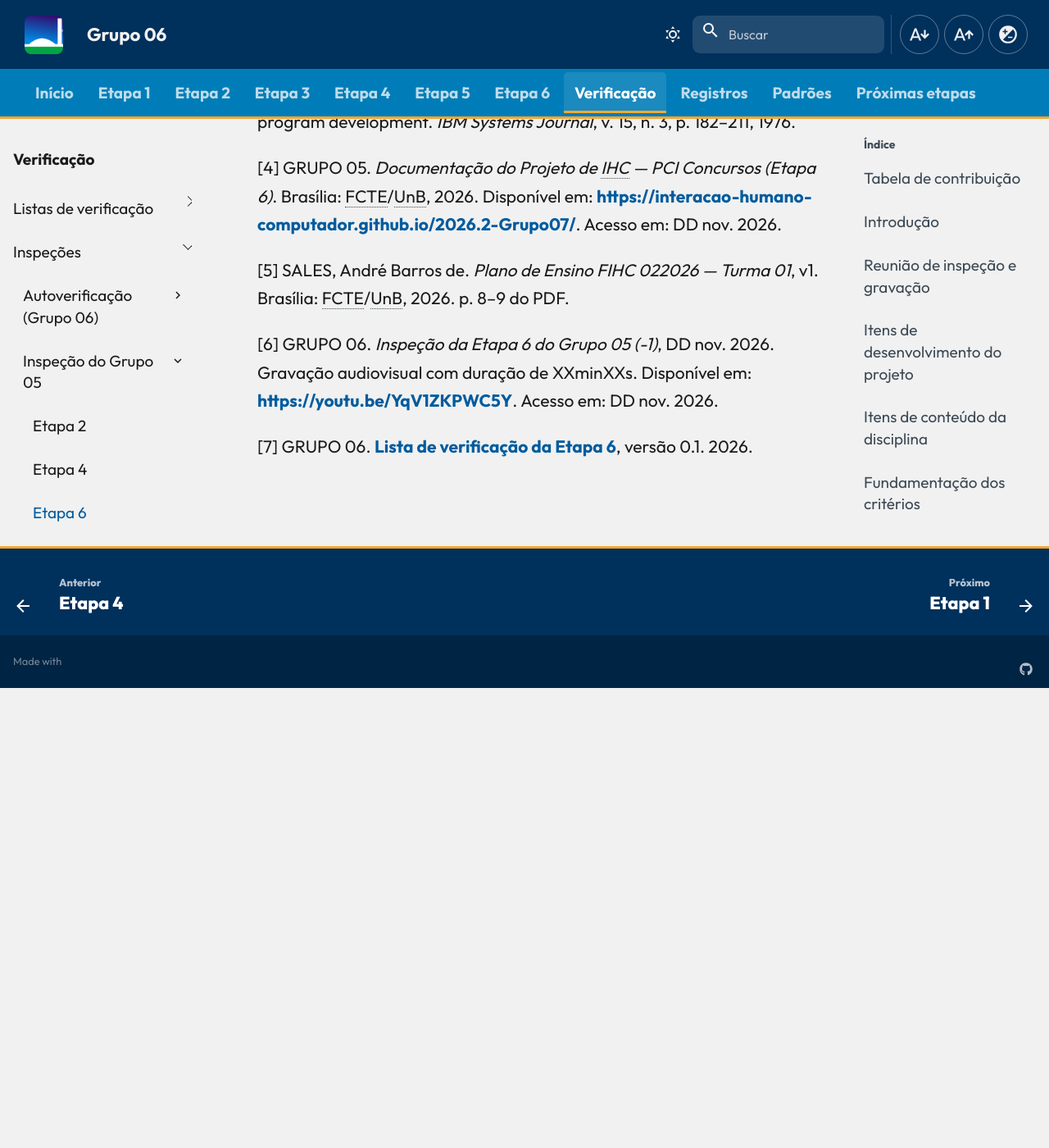
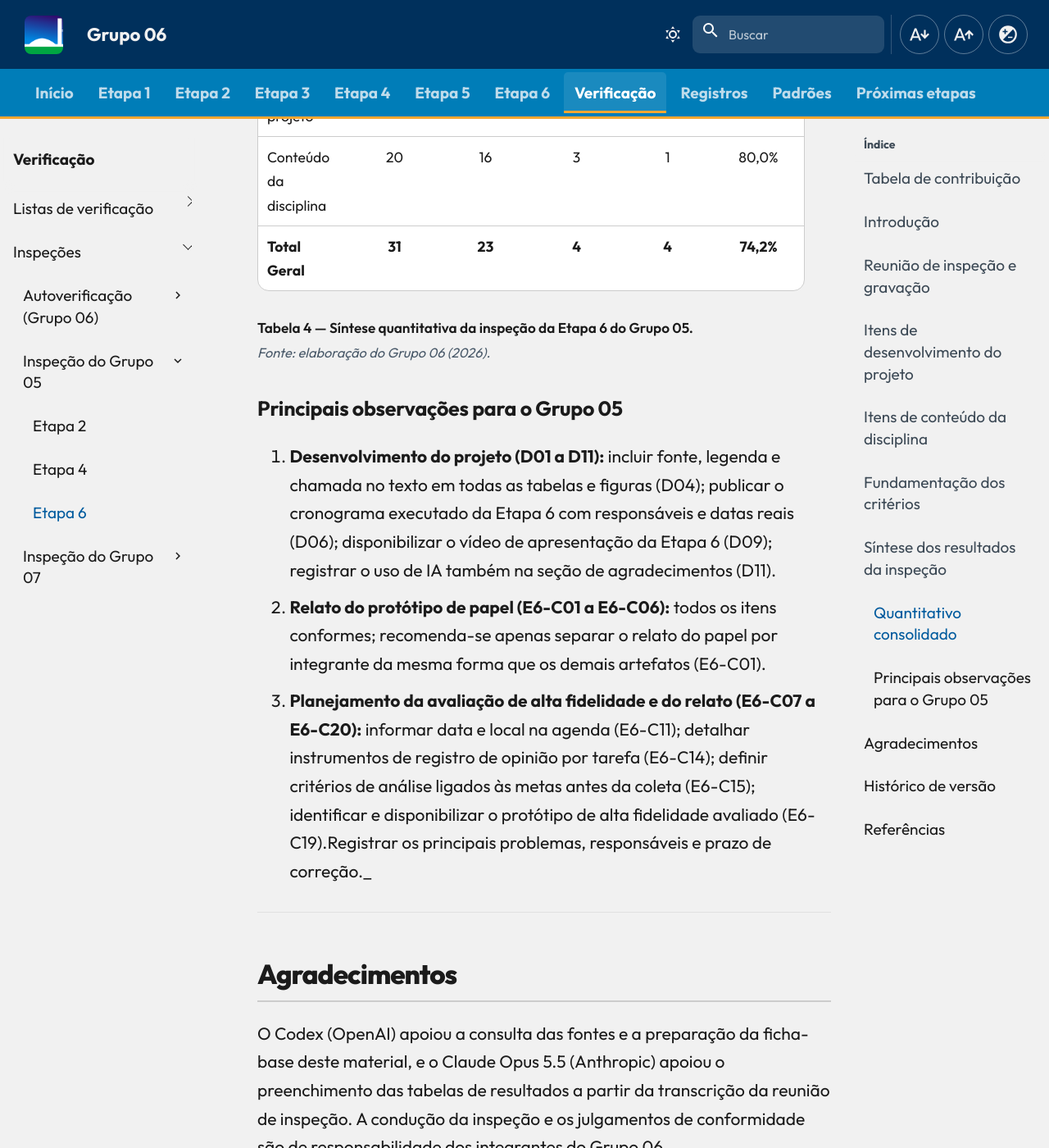
Before and after one commit to Interacao-Humano-Computador/2026.2-Grupo06, an MkDocs documentation site: the page built from docs/verificacao/grupo-05/etapa-6/lista-verificacao.md, in a window 1280 px wide and 1400 px high, scrolled down 14253 px. Shown: the whole window at 82% size. Built offline with MkDocs 1.6.1 and Material for MkDocs 9.7.7, drawn with Linux system fonts in a browser that asks for light colours; comment, search, counter and statistics services are not loaded; before the commit the page ends 15092 px from its top, so only the background shows below that; some of the changed text lies outside the part shown.

Commit message:
docs: preenche inspeção da etapa 6 do grupo 05

```diff
--- a/docs/verificacao/grupo-05/etapa-6/lista-verificacao.md
+++ b/docs/verificacao/grupo-05/etapa-6/lista-verificacao.md
@@ -1,20 +1,22 @@
-<span class="owner">Responsável: Heitor Pinheiro Gonçalves das Chagas, Israel Soares de Paiva, Luís Henrique Luna de Arruda e Caio Breno — Inspeção da Etapa 6 (Grupo 07) · Autor dos itens de conteúdo: Caio Breno de Souza Bezerra</span>
+<span class="owner">Responsável: Heitor Pinheiro Gonçalves das Chagas, Israel Soares de Paiva, Luís Henrique Luna de Arruda e Caio Breno — Inspeção da Etapa 6 (Grupo 05) · Autor dos itens de conteúdo: Caio Breno de Souza Bezerra</span>
 
 # Lista de verificação — Etapa 6 (Grupo 05)
 
 ## Tabela de contribuição
 
-A Tabela 1 registra as atividades e responsabilidades na condução e documentação da inspeção da Etapa 6 do Grupo 07.
+A Tabela 1 registra as atividades e responsabilidades na condução e documentação da inspeção da Etapa 6 do Grupo 05.
 
 | Integrante / ferramenta | Contribuição | Artefato / atividade |
 | --- | --- | --- |
 | [Heitor Pinheiro Gonçalves das Chagas](https://github.com/Heitorovski01) | Condução da reunião de inspeção, gravação do vídeo e consolidação deste artefato | [Reunião de inspeção](#reuniao-de-inspecao-e-gravacao), [Desenvolvimento](#itens-de-desenvolvimento-do-projeto) e [Conteúdo](#itens-de-conteudo-da-disciplina) |
-| [Israel Soares de Paiva](https://github.com/IsraelSoares-25) | Participação na inspeção, conferência dos artefatos do Grupo 07 e verificação dos critérios | [Reunião de inspeção](#reuniao-de-inspecao-e-gravacao), [Desenvolvimento](#itens-de-desenvolvimento-do-projeto) e [Conteúdo](#itens-de-conteudo-da-disciplina) |
+| [Israel Soares de Paiva](https://github.com/IsraelSoares-25) | Participação na inspeção, conferência dos artefatos do Grupo 05 e verificação dos critérios | [Reunião de inspeção](#reuniao-de-inspecao-e-gravacao), [Desenvolvimento](#itens-de-desenvolvimento-do-projeto) e [Conteúdo](#itens-de-conteudo-da-disciplina) |
 | [Caio Breno de Souza Bezerra](https://github.com/CaioBezerra-Dev) | Elaboração da lista base de critérios de conteúdo e preparação das tabelas de inspeção da Etapa 6 | [Lista da Etapa 6](../../listas/etapa-6.md) e [Fundamentação](#fundamentacao-dos-criterios) |
 | [Bruno Ferreira Dornelas](https://github.com/brunnf) | Revisão técnica dos registros consolidados | [Histórico de versão](#historico-de-versao) |
+| [Luis Henrique Arruda Luna](https://github.com/Donnk61) | Gravação e transcrição da reunião de inspeção e preenchimento das tabelas de resultados | [Reunião de inspeção](#reuniao-de-inspecao-e-gravacao) e [Síntese](#sintese-dos-resultados-da-inspecao) |
 | Codex (OpenAI) | Apoio à consulta bibliográfica, redação, telas e organização da ficha-base | [Agradecimentos](#agradecimentos) |
+| Claude Opus 5.5 (Anthropic) | Apoio no preenchimento das tabelas a partir da transcrição da reunião | [Agradecimentos](#agradecimentos) |
 
-<p class="caption">Tabela 1 — Contribuições na inspeção da Etapa 6 do Grupo 07.</p>
+<p class="caption">Tabela 1 — Contribuições na inspeção da Etapa 6 do Grupo 05.</p>
 <p class="source">Fonte: elaboração do Grupo 06 (2026).</p>
 
 ## Introdução
@@ -25,7 +27,7 @@
 2. O **planejamento da avaliação de alta fidelidade** (teste de usabilidade) e o **planejamento do relato de seus resultados**;
 3. Os registros de cronograma, atas, gravações e vídeo de apresentação da etapa.
 
-A avaliação segue o método de inspeção formal de Fagan (1976) [3], aplicando a [Lista de verificação da Etapa 6](../../listas/etapa-6.md) estruturada com base nos **11 critérios gerais de desenvolvimento** definidos no plano de ensino por Sales (2026) [5] e nos **20 critérios específicos de conteúdo** fundamentados em Barbosa e Silva (2010) [1]. Para cada item são registrados a resposta (**Sim**, **Incompleto** ou **Não**), a versão, data e hora da avaliação e as observações verificadas na sessão gravada [6] e no repositório do Grupo 07 [4].
+A avaliação segue o método de inspeção formal de Fagan (1976) [3], aplicando a [Lista de verificação da Etapa 6](../../listas/etapa-6.md) estruturada com base nos **11 critérios gerais de desenvolvimento** definidos no plano de ensino por Sales (2026) [5] e nos **20 critérios específicos de conteúdo** fundamentados em Barbosa e Silva (2010) [1]. Para cada item são registrados a resposta (**Sim**, **Incompleto** ou **Não**), a versão, data e hora da avaliação e as observações verificadas na sessão gravada [6] e no repositório do Grupo 05 [4].
 
 ## Reunião de inspeção e gravação
 
@@ -45,7 +47,7 @@
         loading="lazy"
         style="position: absolute; top: 0; left: 0; width: 100%; height: 100%; border: 0;"
         src="https://www.youtube-nocookie.com/embed/YqV1ZKPWC5Y"
-        title="Inspeção da Etapa 6 do Grupo 07"
+        title="Inspeção da Etapa 6 do Grupo 05"
         allow="accelerometer; autoplay; clipboard-write; encrypted-media; gyroscope; picture-in-picture; web-share"
         referrerpolicy="strict-origin-when-cross-origin"
         allowfullscreen>
@@ -60,58 +62,58 @@
 
 | ID | Questão: O GitHub Pages possui… | Resposta | Versão, data e hora da avaliação | Observação / Evidência registrada na inspeção |
 | :---: | --- | :---: | :---: | --- |
-| [D01](../../listas/etapa-6.md#d01) | O histórico de versão está padronizado? | | | |
-| [D02](../../listas/etapa-6.md#d02) | Os autores e revisores estão identificados, com revisão efetivamente registrada? | | | |
-| [D03](../../listas/etapa-6.md#d03) | Há referências bibliográficas em todos os artefatos? | | | |
-| [D04](../../listas/etapa-6.md#d04) | As tabelas e figuras têm número, legenda, fonte e chamada no texto? | | | |
-| [D05](../../listas/etapa-6.md#d05) | Os artefatos têm introdução que esclarece objetivo e escopo? | | | |
-| [D06](../../listas/etapa-6.md#d06) | O cronograma executado registra quem fez cada atividade e suas datas reais? | | | |
-| [D07](../../listas/etapa-6.md#d07) | Há atas das reuniões da etapa, com data, horários, pessoas e decisões? | | | |
-| [D08](../../listas/etapa-6.md#d08) | As gravações das reuniões e inspeções realizadas estão acessíveis e autorizadas? | | | |
-| [D09](../../listas/etapa-6.md#d09) | O vídeo da apresentação da Etapa 6 está acessível na categoria prevista pelo grupo? | | | |
-| [D10](../../listas/etapa-6.md#d10) | A contribuição aparece no início de cada artefato e corresponde a quem atuou nele? | | | |
-| [D11](../../listas/etapa-6.md#d11) | O uso de IA está identificado na contribuição e nos agradecimentos? | | | |
+| [D01](../../listas/etapa-6.md#d01) | O histórico de versão está padronizado? | Sim | v1.0 · 04/11/2026 · vídeo 01:21 | O histórico de versão foi incorporado à tabela de contribuição, com descrição, autor, revisor e declaração de uso de IA; estrutura não usual, mas completa e uniforme. |
+| [D02](../../listas/etapa-6.md#d02) | Os autores e revisores estão identificados, com revisão efetivamente registrada? | Sim | v1.0 · 04/11/2026 · vídeo 01:37 | Autores e revisores identificados em cada artefato, com revisão efetivamente registrada. |
+| [D03](../../listas/etapa-6.md#d03) | Há referências bibliográficas em todos os artefatos? | Sim | v1.0 · 04/11/2026 · vídeo 01:55 | Referências bibliográficas presentes nos artefatos. |
+| [D04](../../listas/etapa-6.md#d04) | As tabelas e figuras têm número, legenda, fonte e chamada no texto? | Não | v1.0 · 04/11/2026 · vídeo 02:35 | Tabelas e figuras sem fonte, sem legenda e sem chamada no texto. |
+| [D05](../../listas/etapa-6.md#d05) | Os artefatos têm introdução que esclarece objetivo e escopo? | Sim | v1.0 · 04/11/2026 · vídeo 02:48 | Os artefatos apresentam introdução e objetivos. |
+| [D06](../../listas/etapa-6.md#d06) | O cronograma executado registra quem fez cada atividade e suas datas reais? | Não | v1.0 · 04/11/2026 · vídeo 03:35 | Há apenas o cronograma planejado; o cronograma executado da Entrega 6 está ausente. |
+| [D07](../../listas/etapa-6.md#d07) | Há atas das reuniões da etapa, com data, horários, pessoas e decisões? | Sim | v1.0 · 04/11/2026 · vídeo 03:56 | Atas com data, revisor, objetivo e decisões da reunião. |
+| [D08](../../listas/etapa-6.md#d08) | As gravações das reuniões e inspeções realizadas estão acessíveis e autorizadas? | Sim | v1.0 · 04/11/2026 · vídeo 04:18 | Links das gravações das reuniões e inspeções disponíveis. |
+| [D09](../../listas/etapa-6.md#d09) | O vídeo da apresentação da Etapa 6 está acessível na categoria prevista pelo grupo? | Não | v1.0 · 04/11/2026 · vídeo 04:41 | Somente as gravações da Etapa 5 foram localizadas; não há vídeo da apresentação da Etapa 6. |
+| [D10](../../listas/etapa-6.md#d10) | A contribuição aparece no início de cada artefato e corresponde a quem atuou nele? | Sim | v1.0 · 04/11/2026 · vídeo 05:01 | Contribuição presente no início dos artefatos, correspondente a quem atuou neles. |
+| [D11](../../listas/etapa-6.md#d11) | O uso de IA está identificado na contribuição e nos agradecimentos? | Incompleto | v1.0 · 04/11/2026 · vídeo 05:27 | O uso de IA está declarado no histórico/tabela de contribuição, mas a seção de agradecimentos não o registra. |
 
-<p class="caption">Tabela 2 — Resultados da verificação dos critérios de desenvolvimento do projeto (Grupo 07).</p>
+<p class="caption">Tabela 2 — Resultados da verificação dos critérios de desenvolvimento do projeto (Grupo 05).</p>
 <p class="source">Fonte: critérios de Sales (2026); respostas consolidadas a partir da reunião de inspeção do Grupo 06 [6].</p>
 
 ---
 
 ## Itens de conteúdo da disciplina
 
-A Tabela 3 apresenta a avaliação dos **20 critérios específicos de conteúdo** elaborados na [Lista de verificação da Etapa 6](../../listas/etapa-6.md) (autor dos itens: **Caio Breno de Souza Bezerra**), aplicados aos artefatos da Etapa 6 do Grupo 07 [4, 6].
+A Tabela 3 apresenta a avaliação dos **20 critérios específicos de conteúdo** elaborados na [Lista de verificação da Etapa 6](../../listas/etapa-6.md) (autor dos itens: **Caio Breno de Souza Bezerra**), aplicados aos artefatos da Etapa 6 do Grupo 05 [4, 6].
 
 | ID | Item de verificação (Conteúdo) | Resposta | Versão, data e hora da avaliação | Observação / Evidência registrada na inspeção |
 | :---: | --- | :---: | :---: | --- |
-| [E6-C01](../../listas/etapa-6.md#e6-c01) | Os três artefatos da Etapa 6 estão disponíveis por integrante e funcionalidade? | | | |
-| [E6-C02](../../listas/etapa-6.md#e6-c02) | O relato do papel explicita objetivos, método, quantidade e perfil das pessoas e tarefas executadas? | | | |
-| [E6-C03](../../listas/etapa-6.md#e6-c03) | As ações, dificuldades, erros e opiniões do participante têm evidência localizável? | | | |
-| [E6-C04](../../listas/etapa-6.md#e6-c04) | Os problemas corrigidos no papel indicam local, fator afetado, justificativa, correção e recorrência? | | | |
-| [E6-C05](../../listas/etapa-6.md#e6-c05) | Os problemas pendentes indicam local, fator, descrição, justificativa, prioridade e sugestão? | | | |
-| [E6-C06](../../listas/etapa-6.md#e6-c06) | As conclusões do papel respondem às perguntas e mostram o destino de cada decisão de reprojeto? | | | |
-| [E6-C07](../../listas/etapa-6.md#e6-c07) | O planejamento de alta fidelidade cobre as seis atividades do DECIDE? | | | |
-| [E6-C08](../../listas/etapa-6.md#e6-c08) | A escolha do teste de usabilidade está explicada e ligada aos objetivos? | | | |
-| [E6-C09](../../listas/etapa-6.md#e6-c09) | O perfil, recrutamento, quantidade de participantes e sua justificativa estão definidos? | | | |
-| [E6-C10](../../listas/etapa-6.md#e6-c10) | Os enunciados, dados, estados iniciais e critérios de conclusão das tarefas estão prontos? | | | |
-| [E6-C11](../../listas/etapa-6.md#e6-c11) | A agenda informa data, horário, local, duração, equipe, equipamentos e orçamento? | | | |
-| [E6-C12](../../listas/etapa-6.md#e6-c12) | O piloto tem definição, pessoa distinta, data anterior à coleta e registro separado? | | | |
-| [E6-C13](../../listas/etapa-6.md#e6-c13) | O consentimento cobre participação, gravação, disponibilização, privacidade e desistência? | | | |
-| [E6-C14](../../listas/etapa-6.md#e6-c14) | Os instrumentos permitem registrar desempenho e opinião por tarefa? | | | |
-| [E6-C15](../../listas/etapa-6.md#e6-c15) | As medidas e os critérios de análise são definidos antes da coleta e ligados às metas? | | | |
-| [E6-C16](../../listas/etapa-6.md#e6-c16) | O planejamento do relato contempla objetivos, método, pessoas, tarefas, medições e problemas? | | | |
-| [E6-C17](../../listas/etapa-6.md#e6-c17) | Há regra para interpretar evidências, priorizar correções e controlar versões e retestes? | | | |
-| [E6-C18](../../listas/etapa-6.md#e6-c18) | Os limites da amostra, do material e do procedimento estão explícitos nas conclusões? | | | |
-| [E6-C19](../../listas/etapa-6.md#e6-c19) | O protótipo e os materiais avaliados estão identificados e acessíveis na versão do teste? | | | |
-| [E6-C20](../../listas/etapa-6.md#e6-c20) | Cada item de conteúdo tem pergunta, autor, referência e imagem legível da fonte? | | | |
+| [E6-C01](../../listas/etapa-6.md#e6-c01) | Os três artefatos da Etapa 6 estão disponíveis por integrante e funcionalidade? | Sim | v1.0 · 04/11/2026 · vídeo 06:33 | Os três artefatos estão disponíveis; o relato do papel está nas páginas individuais, sem a mesma separação dos demais. |
+| [E6-C02](../../listas/etapa-6.md#e6-c02) | O relato do papel explicita objetivos, método, quantidade e perfil das pessoas e tarefas executadas? | Sim | v1.0 · 04/11/2026 · vídeo 07:13 | Relato do papel explicita objetivo, método, participantes e tarefas executadas. |
+| [E6-C03](../../listas/etapa-6.md#e6-c03) | As ações, dificuldades, erros e opiniões do participante têm evidência localizável? | Sim | v1.0 · 04/11/2026 · vídeo 08:42 | Ações, dificuldades e opiniões registradas com evidência (caracterização da participação, resultado por tarefa, entrevista pós-teste e síntese narrativa). |
+| [E6-C04](../../listas/etapa-6.md#e6-c04) | Os problemas corrigidos no papel indicam local, fator afetado, justificativa, correção e recorrência? | Sim | v1.0 · 04/11/2026 · vídeo 09:32 | A tabela de problemas e pontos positivos indica local, fator afetado, justificativa, correção/recomendação e impacto. |
+| [E6-C05](../../listas/etapa-6.md#e6-c05) | Os problemas pendentes indicam local, fator, descrição, justificativa, prioridade e sugestão? | Sim | v1.0 · 04/11/2026 · vídeo 10:30 | Problemas pendentes com local, fator, descrição, justificativa (evidência) e prioridade na Seção 5.1. |
+| [E6-C06](../../listas/etapa-6.md#e6-c06) | As conclusões do papel respondem às perguntas e mostram o destino de cada decisão de reprojeto? | Sim | v1.0 · 04/11/2026 · vídeo 10:53 | As conclusões respondem às perguntas e indicam o destino das decisões de reprojeto. |
+| [E6-C07](../../listas/etapa-6.md#e6-c07) | O planejamento de alta fidelidade cobre as seis atividades do DECIDE? | Sim | v1.0 · 04/11/2026 · vídeo 11:16 | Planejamento cobre as seis atividades do DECIDE (objetivos, perguntas, método, roteiro de tarefas, medidas e registros). |
+| [E6-C08](../../listas/etapa-6.md#e6-c08) | A escolha do teste de usabilidade está explicada e ligada aos objetivos? | Sim | v1.0 · 04/11/2026 · vídeo 11:37 | Escolha do teste de usabilidade explicada e ligada aos objetivos. |
+| [E6-C09](../../listas/etapa-6.md#e6-c09) | O perfil, recrutamento, quantidade de participantes e sua justificativa estão definidos? | Sim | v1.0 · 04/11/2026 · vídeo 12:08 | Perfil, recrutamento, preparação, condutor e quantidade de participantes definidos. |
+| [E6-C10](../../listas/etapa-6.md#e6-c10) | Os enunciados, dados, estados iniciais e critérios de conclusão das tarefas estão prontos? | Sim | v1.0 · 04/11/2026 · vídeo 12:47 | Enunciados, estados iniciais e critérios de conclusão das tarefas definidos. |
+| [E6-C11](../../listas/etapa-6.md#e6-c11) | A agenda informa data, horário, local, duração, equipe, equipamentos e orçamento? | Incompleto | v1.0 · 04/11/2026 · vídeo 13:48 | A agenda (Seção 6.1) informa duração, equipe/observador e custo-benefício, mas não apresenta data nem local. |
+| [E6-C12](../../listas/etapa-6.md#e6-c12) | O piloto tem definição, pessoa distinta, data anterior à coleta e registro separado? | Sim | v1.0 · 04/11/2026 · vídeo 14:14 | Há preparação e execução do teste piloto registradas. |
+| [E6-C13](../../listas/etapa-6.md#e6-c13) | O consentimento cobre participação, gravação, disponibilização, privacidade e desistência? | Sim | v1.0 · 04/11/2026 · vídeo 15:31 | Termo de consentimento (modelo) disponível na Seção 7. |
+| [E6-C14](../../listas/etapa-6.md#e6-c14) | Os instrumentos permitem registrar desempenho e opinião por tarefa? | Incompleto | v1.0 · 04/11/2026 · vídeo 16:56 | Há registro de conclusão com/sem ajuda por tarefa e entrevista para coletar opiniões, mas os instrumentos não foram considerados suficientes para registrar opinião por tarefa. |
+| [E6-C15](../../listas/etapa-6.md#e6-c15) | As medidas e os critérios de análise são definidos antes da coleta e ligados às metas? | Incompleto | v1.0 · 04/11/2026 · vídeo 18:41 | As medidas aparecem na Seção 5 (método, roteiro, medidas), mas os critérios de análise não estão claramente definidos antes da coleta e ligados às metas. |
+| [E6-C16](../../listas/etapa-6.md#e6-c16) | O planejamento do relato contempla objetivos, método, pessoas, tarefas, medições e problemas? | Sim | v1.0 · 04/11/2026 · vídeo 19:02 | Planejamento do relato contempla identificação, método, participantes, dados, interpretações e problemas. |
+| [E6-C17](../../listas/etapa-6.md#e6-c17) | Há regra para interpretar evidências, priorizar correções e controlar versões e retestes? | Sim | v1.0 · 04/11/2026 · vídeo 19:23 | Há regras de priorização, reprojeto e registro de problemas. |
+| [E6-C18](../../listas/etapa-6.md#e6-c18) | Os limites da amostra, do material e do procedimento estão explícitos nas conclusões? | Sim | v1.0 · 04/11/2026 · vídeo 19:37 | Limitações e cuidados explicitados na apresentação dos resultados. |
+| [E6-C19](../../listas/etapa-6.md#e6-c19) | O protótipo e os materiais avaliados estão identificados e acessíveis na versão do teste? | Não | v1.0 · 04/11/2026 · vídeo 19:56 | O protótipo de alta fidelidade avaliado não foi localizado. |
+| [E6-C20](../../listas/etapa-6.md#e6-c20) | Cada item de conteúdo tem pergunta, autor, referência e imagem legível da fonte? | Sim | v1.0 · 04/11/2026 · vídeo 20:22 | Cada item tem pergunta, autor, referência e figura legível da fonte. |
 
-<p class="caption">Tabela 3 — Resultados da verificação dos critérios de conteúdo da Etapa 6 (Grupo 07).</p>
+<p class="caption">Tabela 3 — Resultados da verificação dos critérios de conteúdo da Etapa 6 (Grupo 05).</p>
 <p class="source">Fonte: critérios elaborados por Caio Breno de Souza Bezerra na <a href="../../listas/etapa-6/">Lista de verificação da Etapa 6</a>; respostas consolidadas a partir da reunião de inspeção do Grupo 06 [6].</p>
 
 ---
 
 ## Fundamentação dos critérios
 
-**Autor dos itens de conteúdo (E6-C01 a E6-C20):** [Caio Breno de Souza Bezerra](https://github.com/CaioBezerra-Dev) (conforme detalhado na [Lista de verificação da Etapa 6](../../listas/etapa-6.md)). As perguntas, as referências e as imagens legíveis dos trechos bibliográficos de cada item estão na lista-base; esta página registra apenas a aplicação dos critérios ao Grupo 07.
+**Autor dos itens de conteúdo (E6-C01 a E6-C20):** [Caio Breno de Souza Bezerra](https://github.com/CaioBezerra-Dev) (conforme detalhado na [Lista de verificação da Etapa 6](../../listas/etapa-6.md)). As perguntas, as referências e as imagens legíveis dos trechos bibliográficos de cada item estão na lista-base; esta página registra apenas a aplicação dos critérios ao Grupo 05.
 
 ---
 
@@ -123,24 +125,24 @@
 
 | Categoria | Total de itens | Sim (Conforme) | Incompleto | Não (Não conforme) | % Conformidade estrita ("Sim") |
 | --- | :---: | :---: | :---: | :---: | :---: |
-| Desenvolvimento do projeto | 11 | | | | |
-| Conteúdo da disciplina | 20 | | | | |
-| **Total Geral** | **31** | | | | |
+| Desenvolvimento do projeto | 11 | 7 | 1 | 3 | 63,6% |
+| Conteúdo da disciplina | 20 | 16 | 3 | 1 | 80,0% |
+| **Total Geral** | **31** | **23** | **4** | **4** | **74,2%** |
 
-<p class="caption">Tabela 4 — Síntese quantitativa da inspeção da Etapa 6 do Grupo 07.</p>
+<p class="caption">Tabela 4 — Síntese quantitativa da inspeção da Etapa 6 do Grupo 05.</p>
 <p class="source">Fonte: elaboração do Grupo 06 (2026).</p>
 
 ### Principais observações para o Grupo 05
 
-1. **Desenvolvimento do projeto (D01 a D11):** _Registrar os principais problemas, responsáveis e prazo de correção._
-2. **Relato do protótipo de papel (E6-C01 a E6-C06):** _Registrar os principais problemas, responsáveis e prazo de correção._
-3. **Planejamento da avaliação de alta fidelidade e do relato (E6-C07 a E6-C20):** _Registrar os principais problemas, responsáveis e prazo de correção._
+1. **Desenvolvimento do projeto (D01 a D11):** incluir fonte, legenda e chamada no texto em todas as tabelas e figuras (D04); publicar o cronograma executado da Etapa 6 com responsáveis e datas reais (D06); disponibilizar o vídeo de apresentação da Etapa 6 (D09); registrar o uso de IA também na seção de agradecimentos (D11).
+2. **Relato do protótipo de papel (E6-C01 a E6-C06):** todos os itens conformes; recomenda-se apenas separar o relato do papel por integrante da mesma forma que os demais artefatos (E6-C01).
+3. **Planejamento da avaliação de alta fidelidade e do relato (E6-C07 a E6-C20):** informar data e local na agenda (E6-C11); detalhar instrumentos de registro de opinião por tarefa (E6-C14); definir critérios de análise ligados às metas antes da coleta (E6-C15); identificar e disponibilizar o protótipo de alta fidelidade avaliado (E6-C19).Registrar os principais problemas, responsáveis e prazo de correção._
 
 ---
 
 ## Agradecimentos
 
-O Codex (OpenAI) apoiou a consulta das fontes e a preparação da ficha-base deste material. A condução da inspeção e os julgamentos de conformidade são de responsabilidade dos integrantes do Grupo 06.
+O Codex (OpenAI) apoiou a consulta das fontes e a preparação da ficha-base deste material, e o Claude Opus 5.5 (Anthropic) apoiou o preenchimento das tabelas de resultados a partir da transcrição da reunião de inspeção. A condução da inspeção e os julgamentos de conformidade são de responsabilidade dos integrantes do Grupo 06.
 
 ## Histórico de versão
 
@@ -148,6 +150,7 @@
 | :---: | :---: | --- | --- | --- |
 | `0.1` | 03/11/2026 | Elaboração da ficha de inspeção da Etapa 6 | [Caio Breno de Souza Bezerra](https://github.com/CaioBezerra-Dev) | [Bruno Ferreira Dornelas](https://github.com/brunnf) |
 | `1.0` | 04/11/2026 | Criação da página de inspeção da Etapa 6 do Grupo 07 com vídeo da reunião e lista de verificação | [Heitor Pinheiro Gonçalves das Chagas](https://github.com/Heitorovski01) e [Israel Soares de Paiva](https://github.com/IsraelSoares-25) | [Bruno Ferreira Dornelas](https://github.com/brunnf) |
+| `1.1` | 06/11/2026 | Preenchimento das tabelas de desenvolvimento, conteúdo e síntese com base na reunião de inspeção do Grupo 05 | [Luis Henrique Arruda Luna](https://github.com/Donnk61) | — |
 
 ## Referências
 
@@ -157,10 +160,10 @@
 
 [3] FAGAN, Michael E. Design and code inspections to reduce errors in program development. *IBM Systems Journal*, v. 15, n. 3, p. 182–211, 1976.
 
-[4] GRUPO 05. *Documentação do Projeto de IHC — PCI Concursos (Etapa 6)*. Brasília: FCTE/UnB, 2026. Disponível em: [https://interacao-humano-computador.github.io/2026.2-Grupo07/](https://interacao-humano-computador.github.io/2026.2-Grupo05/). Acesso em: DD nov. 2026.
+[4] GRUPO 05. *Documentação do Projeto de IHC — SEMOB-DF (Etapa 6)*. Brasília: FCTE/UnB, 2026. Disponível em: [https://interacao-humano-computador.github.io/2026.2-Grupo05/](https://interacao-humano-computador.github.io/2026.2-Grupo05/). Acesso em: 04 nov. 2026.
 
 [5] SALES, André Barros de. *Plano de Ensino FIHC 022026 — Turma 01*, v1. Brasília: FCTE/UnB, 2026. p. 8–9 do PDF.
 
-[6] GRUPO 06. *Inspeção da Etapa 6 do Grupo 05 (-1)*, DD nov. 2026. Gravação audiovisual com duração de XXminXXs. Disponível em: [https://youtu.be/YqV1ZKPWC5Y](https://youtu.be/YqV1ZKPWC5Y). Acesso em: DD nov. 2026.
+[6] GRUPO 06. *Inspeção da Etapa 6 do Grupo 05 (-1)*, 04 nov. 2026. Gravação audiovisual com duração de 20min26s. Disponível em: [https://youtu.be/YqV1ZKPWC5Y](https://youtu.be/YqV1ZKPWC5Y). Acesso em: 04 nov. 2026.
 
 [7] GRUPO 06. [Lista de verificação da Etapa 6](../../listas/etapa-6.md), versão 0.1. 2026.
```
